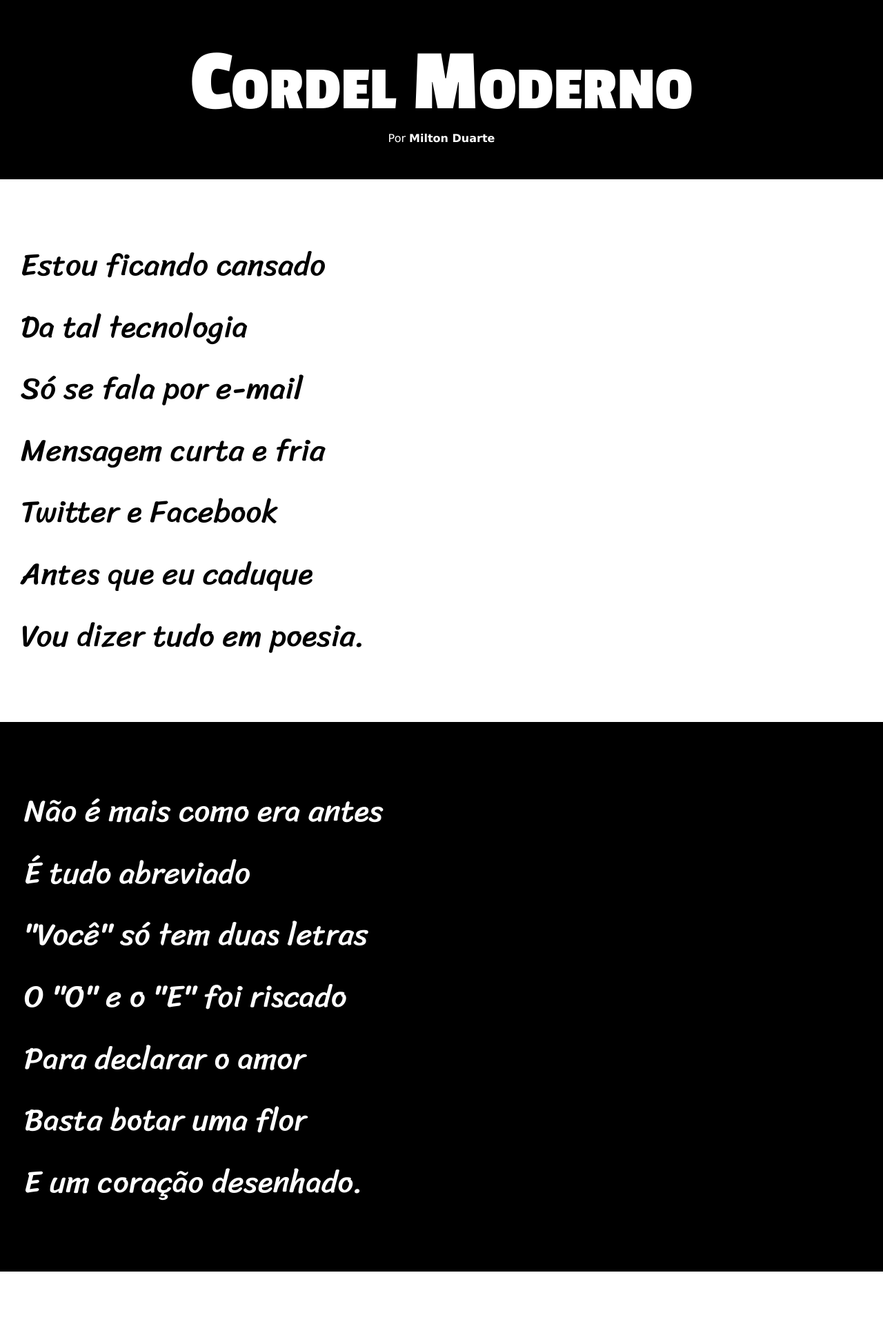
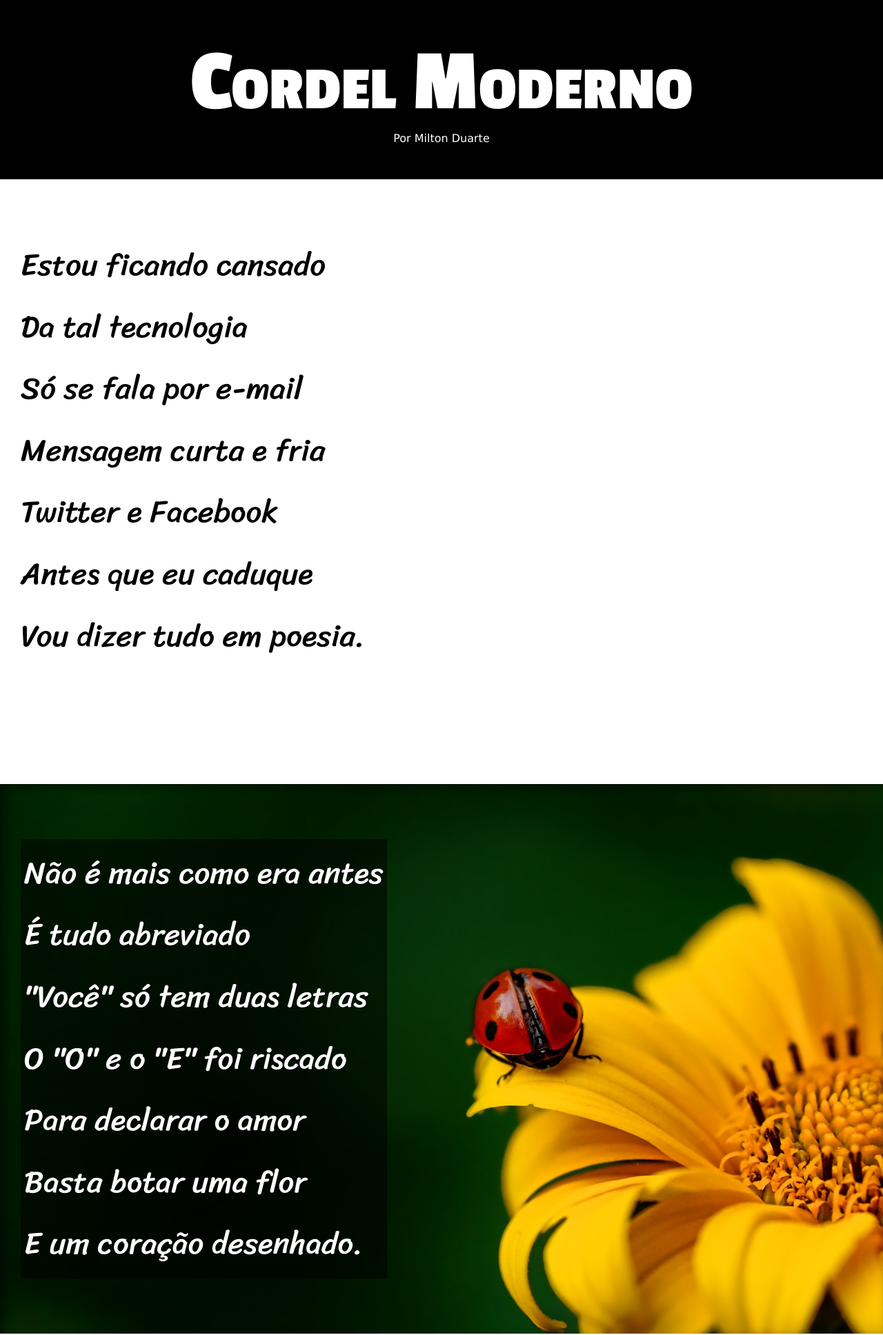
Before and after one commit to GhostRaveen/Desafio-cordel, a plain HTML site: page index.html in a window 1280 px wide. Shown: the top 1936 px of the page at 69% size. Drawn offline with Linux system fonts and the light colour scheme.

Commit message:
Atualização Final

```diff
--- a/index.html
+++ b/index.html
@@ -25,7 +25,7 @@
 		</p>
 	</section>
 
-	<section class="imagem">
+	<section class="imagem" id="img01">
 		<p>
 			Não é mais como era antes <br>
 			É tudo abreviado <br>
@@ -58,7 +58,7 @@
 		</p>
 	</section>
 
-	<section class="imagem">
+	<section class="imagem" id="img02">
 		<p>
 			Tenho saudade das cartas <br>
 			Escritas com a própria mão <br>
@@ -93,7 +93,7 @@
 	</section>
 
 	<footer>
-		<p>Site criado por Leonardo Rezende para o CursoemVídeo</p>
+		<p>Site criado por Leonardo Rezende para o <a href="https://www.cursoemvideo.com">CursoemVídeo</a></p>
 	</footer>
 </body>
 </html>
--- a/style/style.css
+++ b/style/style.css
@@ -44,13 +44,13 @@ header > p {
 	padding-bottom: 50px;
 }
 
-header > p > a {
+a {
 	color: white;
 	text-decoration: none;
-	font-weight: bolder;
 }
 
-header > p > a:hover {
+a:hover {
+	color: lightgray;
 	text-decoration: underline;
 }
 
@@ -63,6 +63,10 @@ section {
 	font-size: 3.5vw;
 }
 
+section > p {
+	padding-bottom: 2em;
+}
+
 .normal {
 	background-color: #fff;
 	color: #000;
@@ -70,13 +74,25 @@ section {
 
 .imagem {
 	background-color: #000;
+	background-position: right center;
+	background-size: cover;
+	background-attachment: fixed;
 	color: #fff;
+	box-shadow: inset 6px 6px 13px 0px rgba(0, 0, 0, 0.514);
 }
 
 .imagem > p {
 	display: inline-block;
 	padding: 5px;
-	background-color: rgba(0, 0, 0, 0.253);
+	background-color: rgba(0, 0, 0, 0.514);
+	text-shadow: 1px 1px 0px black;
+}
+
+#img01{
+	background-image: url('../image/background001.jpg');
+}
+#img02{
+	background-image: url('../image/background002.jpg');
 }
 
 footer {
```
